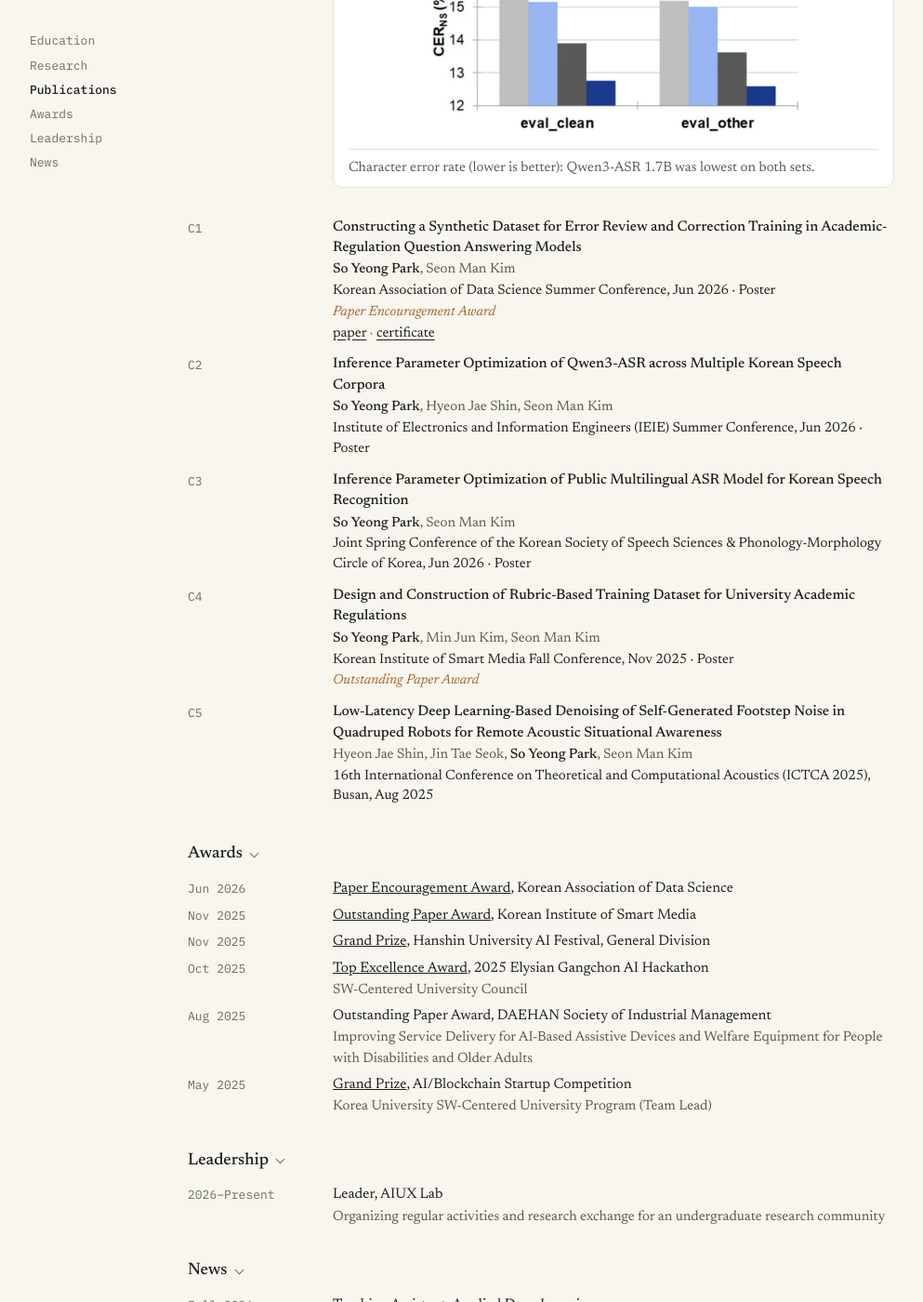
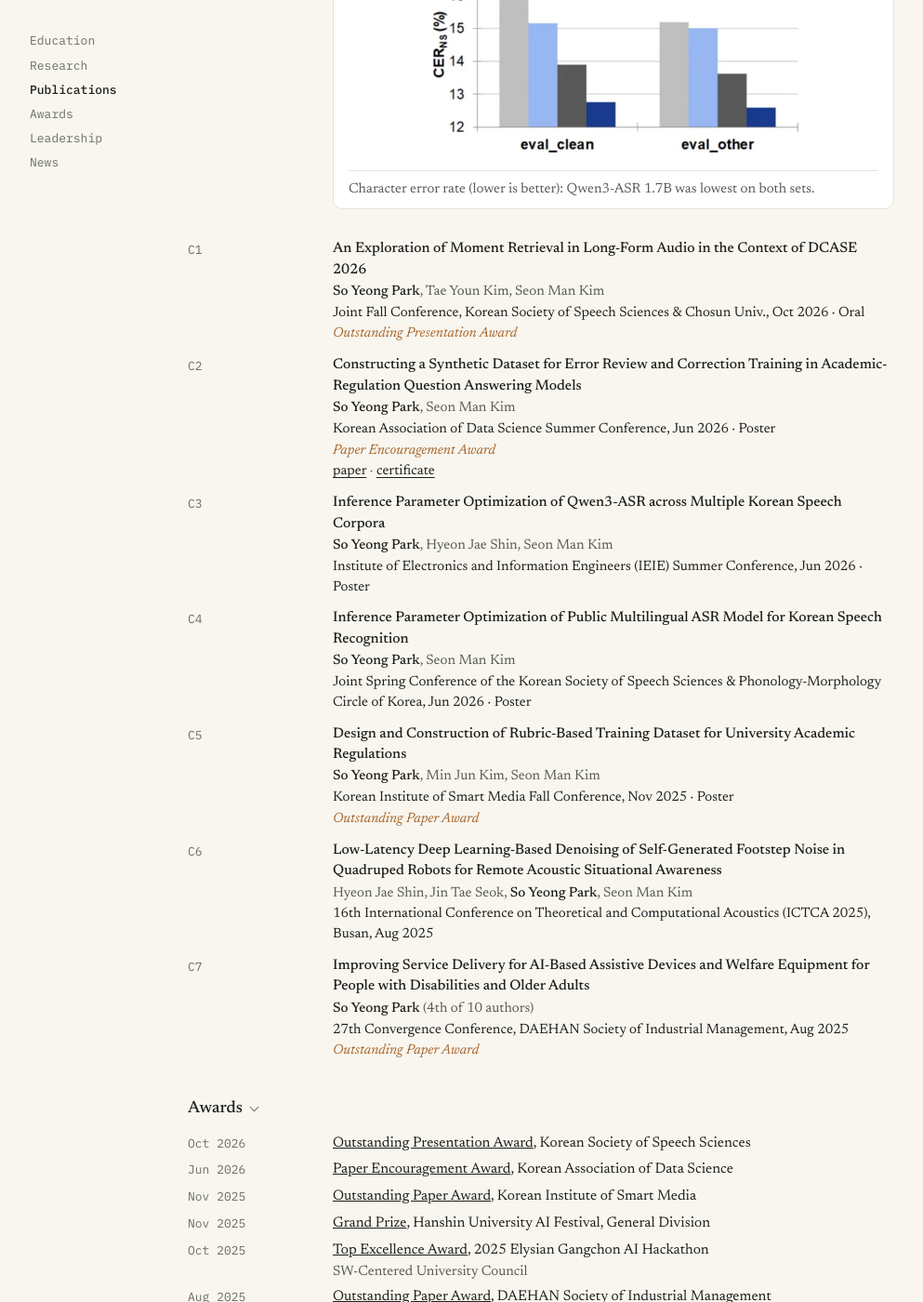
Before and after one commit to green4849/green4849.github.io, a Jekyll site: the page CV_v3/index.html, which Jekyll copies as it is, in a window 1280 px wide and 1400 px high, scrolled down 1508 px. Shown: the whole window at 93% size, without its empty margins (132-1125 px from the left). Built offline with Jekyll 4.4.1, drawn with Linux system fonts in a browser that asks for light colours; some of the changed text lies outside the part shown.

Commit message:
Update CV v3 publications, awards and PDF
Co-Authored-By: Claude Opus 5.5 <noreply@anthropic.com>

```diff
--- a/CV_v3/index.html
+++ b/CV_v3/index.html
@@ -58,15 +58,15 @@
       <details class="block" id="research" open>
         <summary><h2>Research</h2></summary>
         <ul class="rows">
-          <li><span class="when">2026–Present</span><div>Audio moment retrieval <span class="note">ongoing</span><br><span class="sub">Finding the part of a recording that matches a text query</span></div></li>
-          <li><span class="when">2026</span><div>Qwen3-ASR on Korean speech<br><span class="sub">Automatic speech recognition (ASR): model size and decoding settings across Korean corpora</span><br><span class="sub"><a href="#pub-j1">Journal article</a> · <a href="#pub-c2">IEIE poster</a> · <a href="#pub-c3">Speech Sciences poster</a></span>
+          <li><span class="when">2026–Present</span><div>Audio moment retrieval <span class="note">ongoing</span><br><span class="sub">Finding the part of a recording that matches a text query</span><br><span class="sub"><a href="#pub-c1">Speech Sciences talk</a></span></div></li>
+          <li><span class="when">2026</span><div>Qwen3-ASR on Korean speech<br><span class="sub">Automatic speech recognition (ASR): model size and decoding settings across Korean corpora</span><br><span class="sub"><a href="#pub-j1">Journal article</a> · <a href="#pub-c3">IEIE poster</a> · <a href="#pub-c4">Speech Sciences poster</a></span>
               <figure class="fig">
                 <a href="assets/figures/qwen3-asr-architecture.webp"><img src="assets/figures/qwen3-asr-architecture.webp" width="960" height="556" loading="lazy" decoding="async" alt="Speech waveform into the AuT speech encoder and projector, then the Qwen3 LLM decoder predicting transcription tokens autoregressively, with inference-time decoding controls."></a>
                 <figcaption>Qwen3-ASR architecture, with the decoding controls adjusted at inference time.</figcaption>
               </figure>
             </div>
           </li>
-          <li><span class="when">2025–2026</span><div>Question answering (QA) on university academic regulations<br><span class="sub">Datasets for grounded answers and error correction</span><br><span class="sub"><a href="#pub-c1">Data Science poster</a> · <a href="#pub-c4">Smart Media poster</a></span></div></li>
+          <li><span class="when">2025–2026</span><div>Question answering (QA) on university academic regulations<br><span class="sub">Datasets for grounded answers and error correction</span><br><span class="sub"><a href="#pub-c2">Data Science poster</a> · <a href="#pub-c5">Smart Media poster</a></span></div></li>
         </ul>
       </details>
 
@@ -76,9 +76,9 @@
           <li id="pub-j1">
             <span class="when">J1</span>
             <div>
-              <a class="title" href="https://doi.org/10.7776/ASK.2026.45.5.582">Evaluation of Qwen3-ASR and Analysis of Inference Parameters across Multiple Korean Speech Corpora</a>
+              <a class="title" href="https://doi.org/10.7776/ASK.2026.45.5.582">Evaluation and Inference Parameter Analysis of Qwen3-ASR on Multiple Korean Speech Corpora</a>
               <div class="authors"><b>So Yeong Park</b>, Seon Man Kim</div>
-              <div class="venue">The Journal of the Acoustical Society of Korea, 45(5), 2026 · SCOPUS-indexed, in press</div>
+              <div class="venue">The Journal of the Acoustical Society of Korea, 45(5), 582–590, Sep 2026 · SCOPUS-indexed</div>
               <div class="res"><a href="assets/publications/qwen3-asr-korean-2026.pdf">paper</a></div>
               <figure class="fig">
                 <a href="assets/figures/qwen3-asr-figure.webp"><img src="assets/figures/qwen3-asr-figure.webp" width="640" height="347" loading="lazy" decoding="async" alt="Bar chart comparing character error rates of Qwen3-ASR 0.6B and 1.7B with Whisper medium and large-v3 on two evaluation sets. Qwen3-ASR 1.7B has the lowest error rate on both."></a>
@@ -89,6 +89,15 @@
           <li id="pub-c1">
             <span class="when">C1</span>
             <div>
+              <span class="title">An Exploration of Moment Retrieval in Long-Form Audio in the Context of DCASE 2026</span>
+              <div class="authors"><b>So Yeong Park</b>, Tae Youn Kim, Seon Man Kim</div>
+              <div class="venue">Joint Fall Conference, Korean Society of Speech Sciences &amp; Chosun Univ., Oct 2026 · Oral</div>
+              <div class="award">Outstanding Presentation Award</div>
+            </div>
+          </li>
+          <li id="pub-c2">
+            <span class="when">C2</span>
+            <div>
               <span class="title">Constructing a Synthetic Dataset for Error Review and Correction Training in Academic-Regulation Question Answering Models</span>
               <div class="authors"><b>So Yeong Park</b>, Seon Man Kim</div>
               <div class="venue">Korean Association of Data Science Summer Conference, Jun 2026 · Poster</div>
@@ -96,24 +105,24 @@
               <div class="res"><a href="assets/publications/qa-error-correction-2026.docx">paper</a> · <a href="assets/publications/qa-error-correction-award-2026.pdf">certificate</a></div>
             </div>
           </li>
-          <li id="pub-c2">
-            <span class="when">C2</span>
+          <li id="pub-c3">
+            <span class="when">C3</span>
             <div>
               <span class="title">Inference Parameter Optimization of Qwen3-ASR across Multiple Korean Speech Corpora</span>
               <div class="authors"><b>So Yeong Park</b>, Hyeon Jae Shin, Seon Man Kim</div>
               <div class="venue">Institute of Electronics and Information Engineers (IEIE) Summer Conference, Jun 2026 · Poster</div>
             </div>
           </li>
-          <li id="pub-c3">
-            <span class="when">C3</span>
+          <li id="pub-c4">
+            <span class="when">C4</span>
             <div>
               <span class="title">Inference Parameter Optimization of Public Multilingual ASR Model for Korean Speech Recognition</span>
               <div class="authors"><b>So Yeong Park</b>, Seon Man Kim</div>
               <div class="venue">Joint Spring Conference of the Korean Society of Speech Sciences &amp; Phonology-Morphology Circle of Korea, Jun 2026 · Poster</div>
             </div>
           </li>
-          <li id="pub-c4">
-            <span class="when">C4</span>
+          <li id="pub-c5">
+            <span class="when">C5</span>
             <div>
               <span class="title">Design and Construction of Rubric-Based Training Dataset for University Academic Regulations</span>
               <div class="authors"><b>So Yeong Park</b>, Min Jun Kim, Seon Man Kim</div>
@@ -121,12 +130,21 @@
               <div class="award">Outstanding Paper Award</div>
             </div>
           </li>
-          <li id="pub-c5">
-            <span class="when">C5</span>
+          <li id="pub-c6">
+            <span class="when">C6</span>
             <div>
               <span class="title">Low-Latency Deep Learning-Based Denoising of Self-Generated Footstep Noise in Quadruped Robots for Remote Acoustic Situational Awareness</span>
               <div class="authors">Hyeon Jae Shin, Jin Tae Seok, <b>So Yeong Park</b>, Seon Man Kim</div>
               <div class="venue">16th International Conference on Theoretical and Computational Acoustics (ICTCA 2025), Busan, Aug 2025</div>
+            </div>
+          </li>
+          <li id="pub-c7">
+            <span class="when">C7</span>
+            <div>
+              <span class="title">Improving Service Delivery for AI-Based Assistive Devices and Welfare Equipment for People with Disabilities and Older Adults</span>
+              <div class="authors"><b>So Yeong Park</b> (4th of 10 authors)</div>
+              <div class="venue">27th Convergence Conference, DAEHAN Society of Industrial Management, Aug 2025</div>
+              <div class="award">Outstanding Paper Award</div>
             </div>
           </li>
         </ul>
@@ -135,11 +153,12 @@
       <details class="block" id="awards" open>
         <summary><h2>Awards</h2></summary>
         <ul class="rows">
+          <li><span class="when">Oct 2026</span><div><a href="#pub-c1">Outstanding Presentation Award</a>, Korean Society of Speech Sciences</div></li>
           <li><span class="when">Jun 2026</span><div><a href="assets/publications/qa-error-correction-award-2026.pdf">Paper Encouragement Award</a>, Korean Association of Data Science</div></li>
-          <li><span class="when">Nov 2025</span><div><a href="#pub-c4">Outstanding Paper Award</a>, Korean Institute of Smart Media</div></li>
+          <li><span class="when">Nov 2025</span><div><a href="#pub-c5">Outstanding Paper Award</a>, Korean Institute of Smart Media</div></li>
           <li><span class="when">Nov 2025</span><div><a href="https://dhnews.co.kr/news/view/1065597167505652">Grand Prize</a>, Hanshin University AI Festival, General Division</div></li>
           <li><span class="when">Oct 2025</span><div><a href="https://www.christiandaily.co.kr/news/152861">Top Excellence Award</a>, 2025 Elysian Gangchon AI Hackathon<br><span class="sub">SW-Centered University Council</span></div></li>
-          <li><span class="when">Aug 2025</span><div>Outstanding Paper Award, DAEHAN Society of Industrial Management<br><span class="sub">Improving Service Delivery for AI-Based Assistive Devices and Welfare Equipment for People with Disabilities and Older Adults</span></div></li>
+          <li><span class="when">Aug 2025</span><div><a href="#pub-c7">Outstanding Paper Award</a>, DAEHAN Society of Industrial Management<br><span class="sub">Improving Service Delivery for AI-Based Assistive Devices and Welfare Equipment for People with Disabilities and Older Adults</span></div></li>
           <li><span class="when">May 2025</span><div><a href="https://www.christiandaily.co.kr/news/147400">Grand Prize</a>, AI/Blockchain Startup Competition<br><span class="sub">Korea University SW-Centered University Program (Team Lead)</span></div></li>
         </ul>
       </details>
```
Also changed, not shown: 1 other file.
